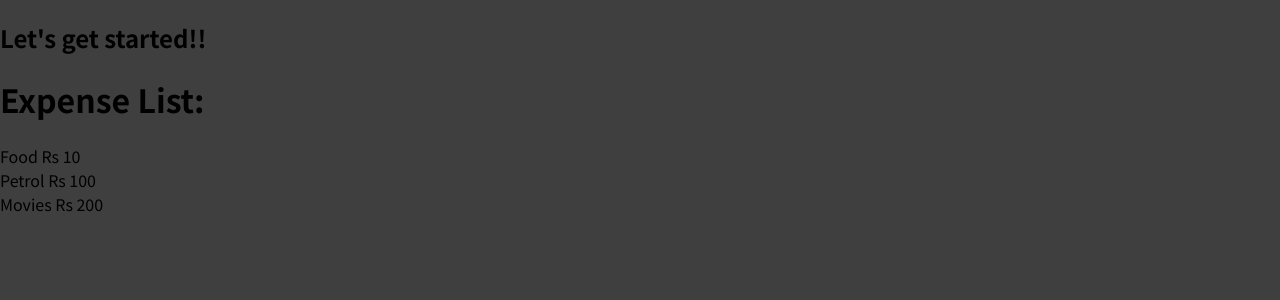
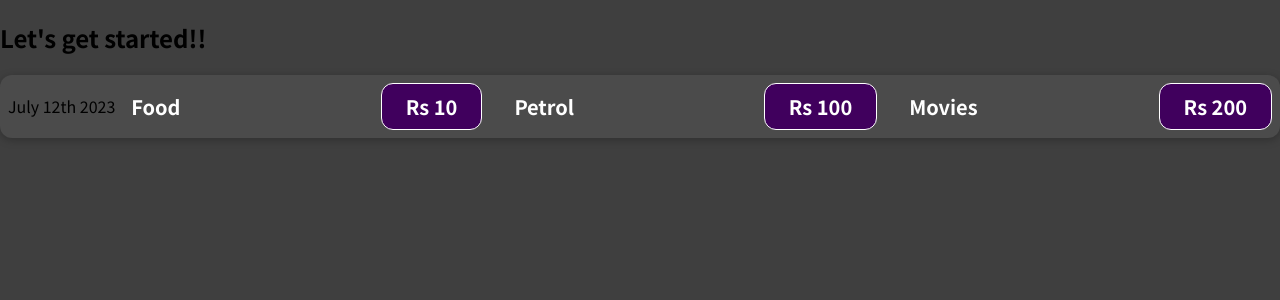
Before and after one commit to Abhay-Hasrani/Sharpener, a JavaScript app in the folder First_React_App/01-starting-setup/: page / in a window 1280 px wide. Shown: the top 300 px of the page. Built offline with nearby package versions, Linux system fonts and the light colour scheme.

Commit message:
added expense list item css

```diff
--- /dev/null
+++ b/First_React_App/01-starting-setup/src/components/ExpenseItem.css
@@ -0,0 +1,56 @@
+.expense-item {
+  display: flex;
+  justify-content: space-between;
+  align-items: center;
+  box-shadow: 0 2px 8px rgba(0, 0, 0, 0.25);
+  padding: 0.5rem;
+  margin: 1rem 0;
+  border-radius: 12px;
+  background-color: #4b4b4b;
+}
+
+.expense-item__description {
+  display: flex;
+  flex-direction: column;
+  gap: 1rem;
+  align-items: flex-end;
+  flex-flow: column-reverse;
+  justify-content: flex-start;
+  flex: 1;
+}
+
+.expense-item h2 {
+  color: #3a3a3a;
+  font-size: 1rem;
+  flex: 1;
+  margin: 0 1rem;
+  color: white;
+}
+
+.expense-item__price {
+  font-size: 1rem;
+  font-weight: bold;
+  color: white;
+  background-color: #40005d;
+  border: 1px solid white;
+  padding: 0.5rem;
+  border-radius: 12px;
+}
+
+@media (min-width: 580px) {
+  .expense-item__description {
+    flex-direction: row;
+    align-items: center;
+    justify-content: flex-start;
+    flex: 1;
+  }
+
+  .expense-item__description h2 {
+    font-size: 1.25rem;
+  }
+
+  .expense-item__price {
+    font-size: 1.25rem;
+    padding: 0.5rem 1.5rem;
+  }
+}
--- a/First_React_App/01-starting-setup/src/components/ExpenseItem.js
+++ b/First_React_App/01-starting-setup/src/components/ExpenseItem.js
@@ -1,8 +1,16 @@
+import "./ExpenseItem.css"
 function ExpenseItem(){
     return (
-    <div>
-    <h1>Expense List:</h1>
-    <p>Food Rs 10<br/>Petrol Rs 100<br/>Movies Rs 200</p>
+    <div className="expense-item">
+    <div>July 12th 2023</div>
+    <div className="expense-item__description">
+        <h2>Food</h2>
+        <div className="expense-item__price">Rs 10</div>
+        <h2>Petrol</h2>
+        <div className="expense-item__price">Rs 100</div>
+        <h2>Movies</h2>
+        <div className="expense-item__price">Rs 200</div>
+    </div>
     </div>
     );
 }
```
